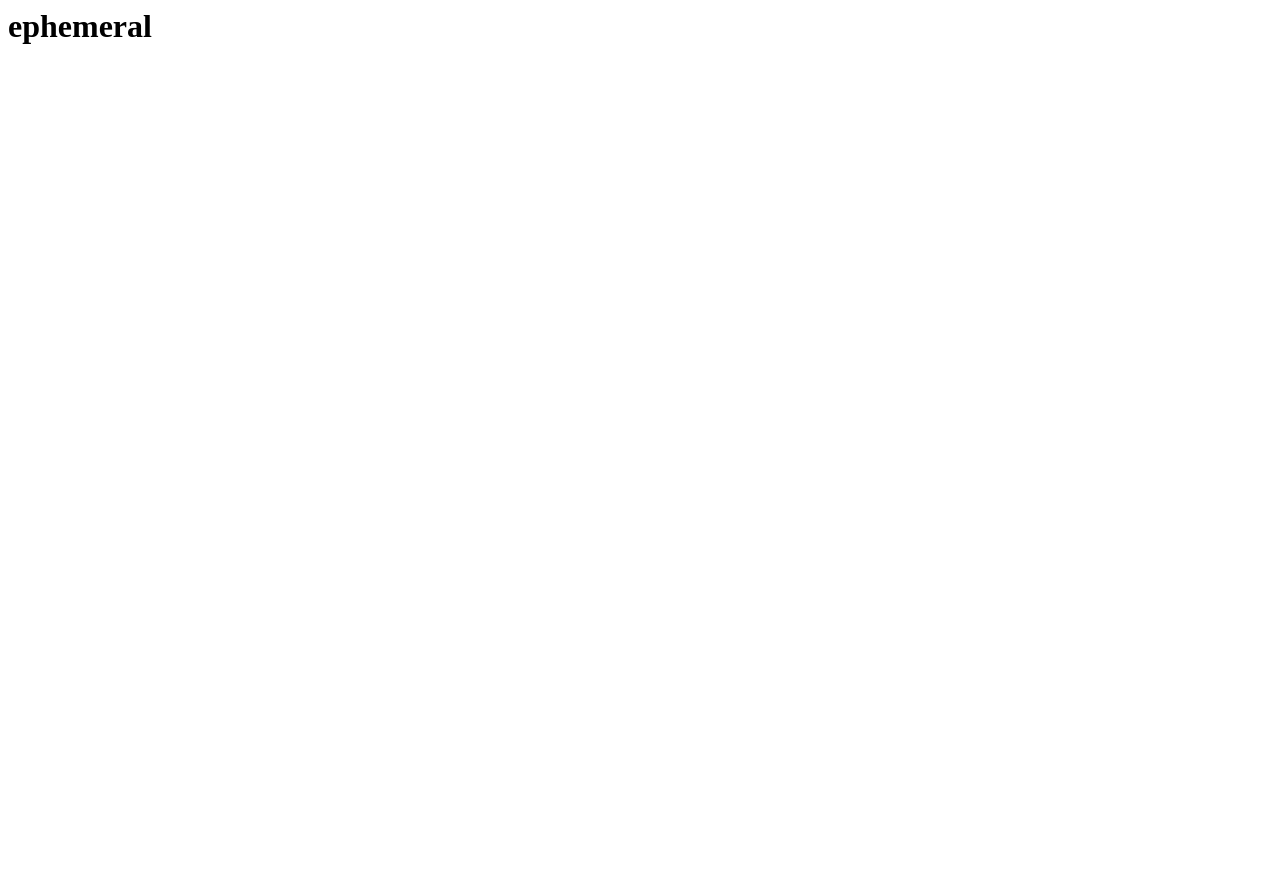
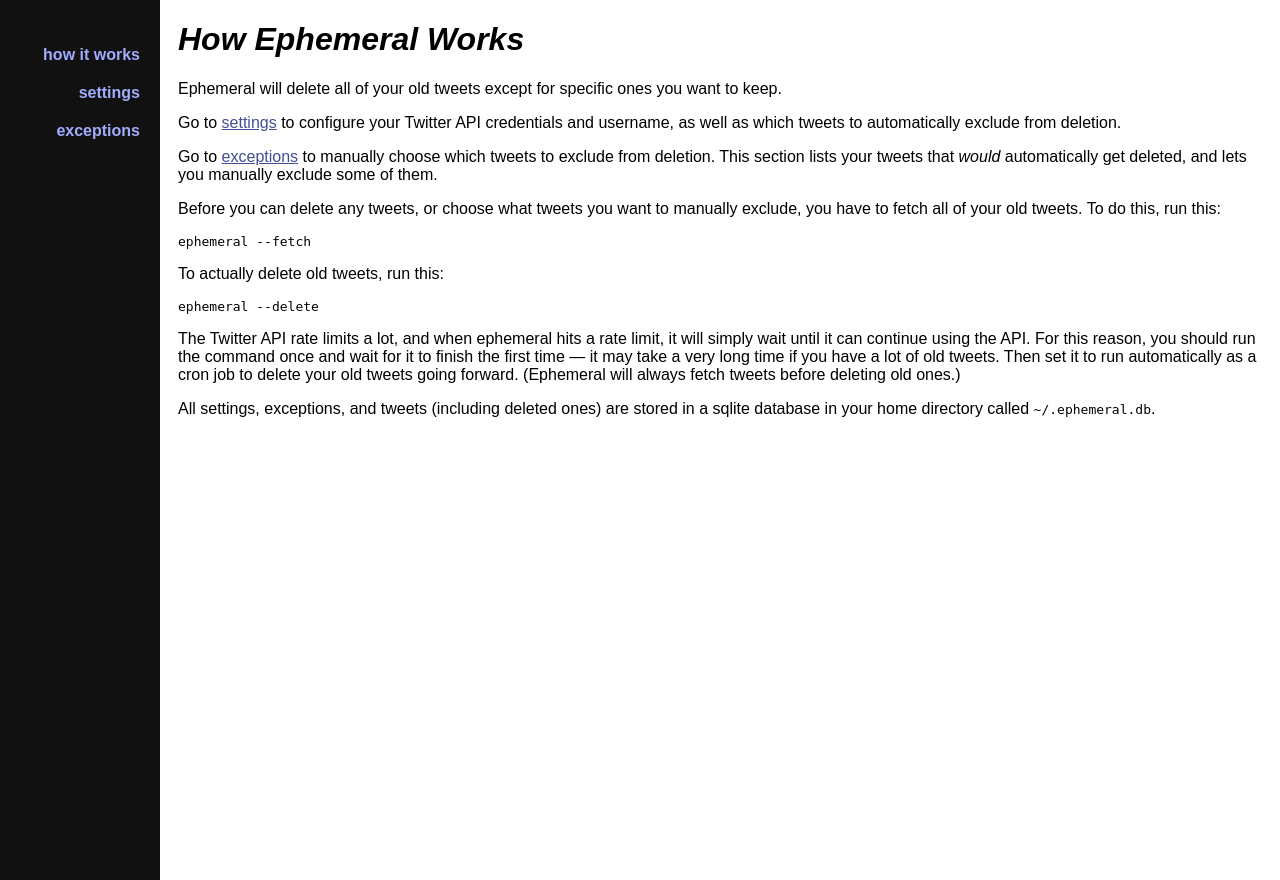
Before and after one commit to micahflee/semiphemeral, a Flask app: page / in a window 1280 px wide. Before the commit the page is almost empty. Run offline with Flask 2, Linux system fonts and the light colour scheme.

Commit message:
Better web design, and add text to the how it works page that explains how it will work

```diff
--- /dev/null
+++ b/ephemeral/static/style.css
@@ -0,0 +1,49 @@
+body {
+  font-family: sans-serif;
+}
+
+.sidebar {
+  height: 100%;
+  width: 160px;
+  position: fixed;
+  z-index: 1;
+  top: 0;
+  left: 0;
+  background-color: #111111;
+  overflow-x: hidden;
+  padding-top: 20px;
+}
+
+.sidebar ul {
+  list-style: none;
+  header ul li
+  margin: 0;
+  padding: 0;
+  float: right;
+}
+
+.sidebar ul li {
+  text-align: right;
+}
+
+.sidebar ul li a {
+  display: inline-block;
+  padding: 10px;
+  margin: 0 10px 0 0;
+  text-decoration: none;
+  color: #a1acfc;
+  font-weight: bold;
+}
+
+.content {
+  margin-left: 160px;
+  padding: 0px 10px;
+}
+
+.content h1 {
+  font-style: italic;
+}
+
+.content a {
+  color: #444d93;
+}
--- /dev/null
+++ b/ephemeral/templates/base.html
@@ -0,0 +1,21 @@
+<!doctype html>
+<html>
+<head>
+  <title>{% block title %}{% endblock %}</title>
+  <link rel="stylesheet" href="/static/style.css">
+</head>
+
+<body>
+  <div class="sidebar">
+    <ul>
+      <li><a href="{{ url_for('index') }}">how it works</a></li>
+      <li><a href="{{ url_for('settings') }}">settings</a></li>
+      <li><a href="{{ url_for('exceptions') }}">exceptions</a></li>
+    </ul>
+  </div>
+  <div class="content">
+    <h1>{% block header_text %}{% endblock %}</h1>
+    {% block content %}{% endblock %}
+  </div>
+</body>
+</html>
--- a/ephemeral/templates/index.html
+++ b/ephemeral/templates/index.html
@@ -1,9 +1,24 @@
-<html>
-<head>
-  <title>ephemeral</title>
-</head>
+{% extends "base.html" %}
+{% block title %}Ephemeral{% endblock %}
+{% block header_text %}How Ephemeral Works{% endblock %}
+{% block content %}
 
-<body>
-  <h1>ephemeral</h1>
-</body>
-</html>
+<p>Ephemeral will delete all of your old tweets except for specific ones you want to keep.
+
+<p>Go to <a href="{{ url_for('settings') }}">settings</a> to configure your Twitter API credentials and username, as well as which tweets to automatically exclude from deletion.</p>
+
+<p>Go to <a href="{{ url_for('exceptions')}}">exceptions</a> to manually choose which tweets to exclude from deletion. This section lists your tweets that <em>would</em> automatically get deleted, and lets you manually exclude some of them.</p>
+
+<p>Before you can delete any tweets, or choose what tweets you want to manually exclude, you have to fetch all of your old tweets. To do this, run this:</p>
+
+<pre><code>ephemeral --fetch</code></pre>
+
+<p>To actually delete old tweets, run this:</p>
+
+<pre><code>ephemeral --delete</code></pre>
+
+<p>The Twitter API rate limits a lot, and when ephemeral hits a rate limit, it will simply wait until it can continue using the API. For this reason, you should run the command once and wait for it to finish the first time &mdash; it may take a very long time if you have a lot of old tweets. Then set it to run automatically as a cron job to delete your old tweets going forward. (Ephemeral will always fetch tweets before deleting old ones.)</p>
+
+<p>All settings, exceptions, and tweets (including deleted ones) are stored in a sqlite database in your home directory called <code>~/.ephemeral.db</code>.</p>
+
+{% endblock %}
--- a/ephemeral/web.py
+++ b/ephemeral/web.py
@@ -8,4 +8,12 @@ def create_app():
     def index():
         return render_template('index.html')
 
+    @app.route("/settings")
+    def settings():
+        return render_template('settings.html')
+
+    @app.route("/exceptions")
+    def exceptions():
+        return render_template('exceptions.html')
+
     return app
```
Also changed, not shown: ephemeral/templates/exceptions.html (added, +8 -0 lines), ephemeral/templates/settings.html (added, +8 -0 lines).
